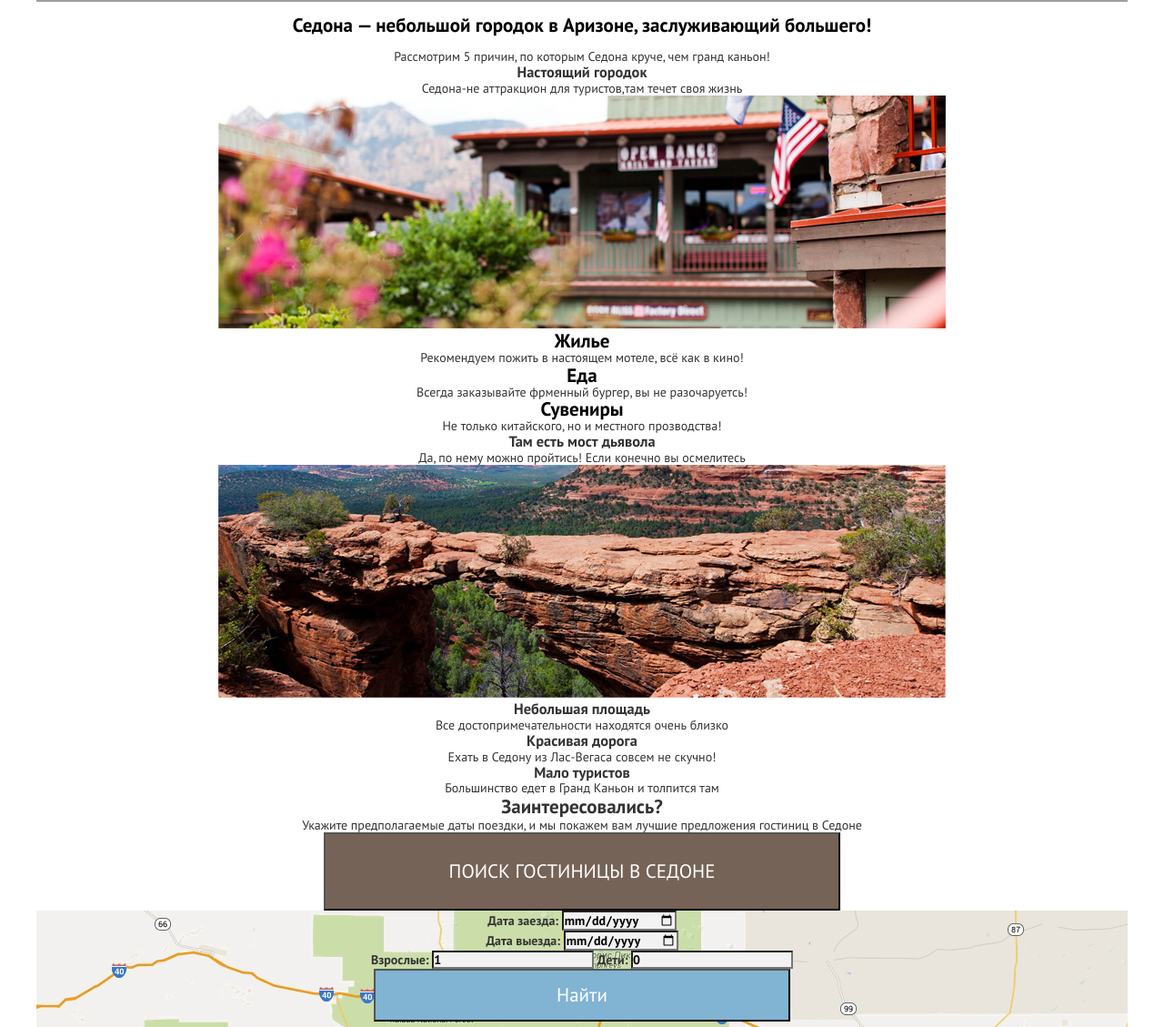
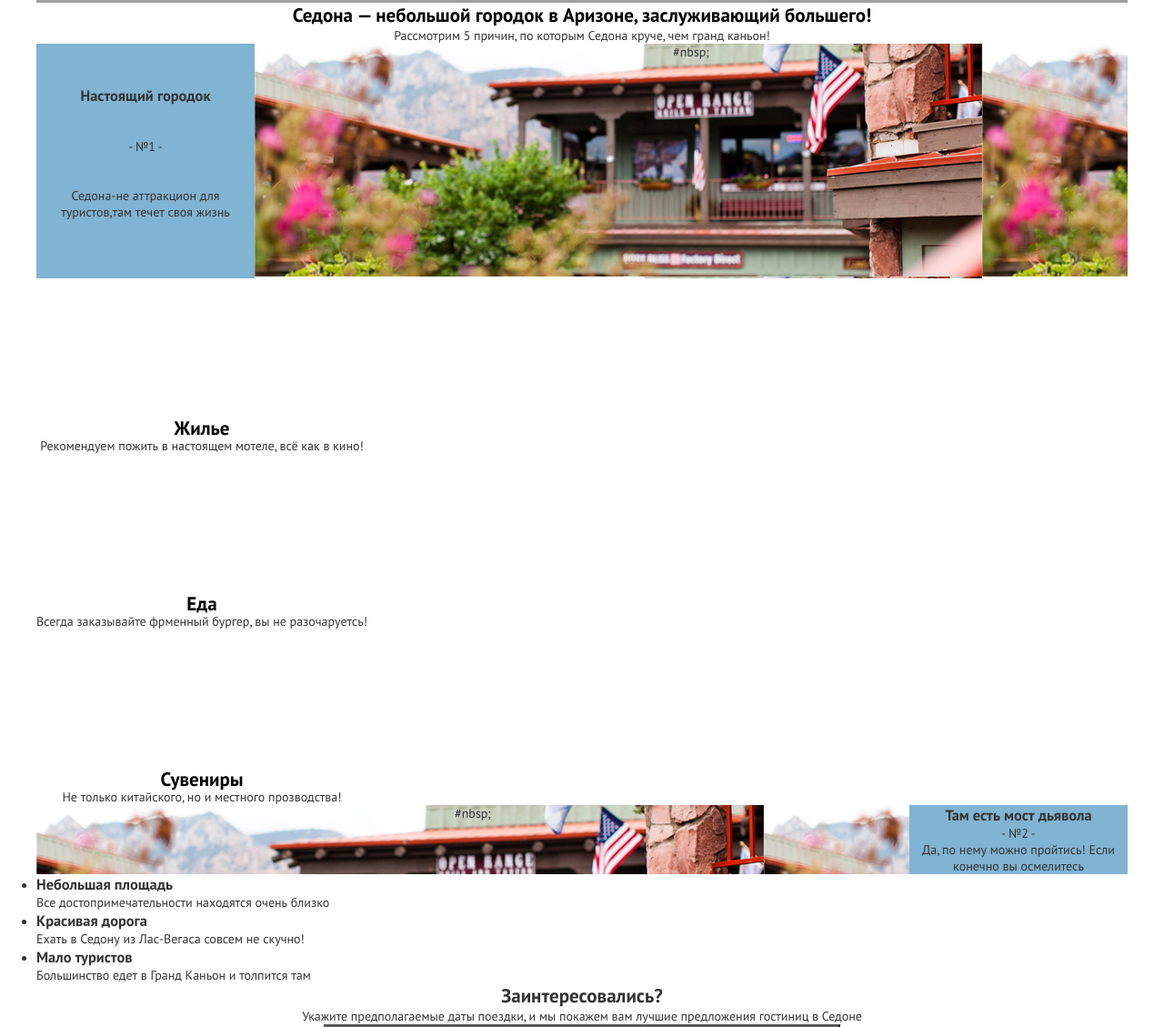
Before and after one commit to taifunnata/202385-sedona-25, a plain HTML site: page index.html in a window 1280 px wide. Shown: the part 532-1661 px from the top of the page at 91% size. Drawn offline with nearby package versions, Linux system fonts and the light colour scheme; grey boxes are pictures that could not be loaded.

Commit message:
Переписала код
Заменила  section на div-ы
Убрала маркера у соц.сетей

```diff
--- a/css/style.css
+++ b/css/style.css
@@ -102,6 +102,30 @@ body {
 
 .features {
     text-align: center;
+    display: flex;
+}
+
+.features .features__info {
+    flex: 0 0 20%;
+    background-color: #81b3d2;
+}
+
+.features .features__image {
+    flex: 1;
+    background-image: url(../img/feature-picture.jpg);
+}
+
+.features .features__info .features__title {
+    margin-top: 46px;
+    margin-bottom: 36px;
+}
+
+.features .features__info .features__number {
+    margin-bottom: 36px;
+}
+
+.features .features__info .features__text {
+    margin-bottom: 64px;
 }
 
 .features-list {
@@ -156,9 +180,14 @@ body {
 .modal-search__body {
     width: 568px;
     height: 395px;
-    box-shadow: 0px 7px 15px 0 var;
+}
 
+form {
+    width: 568px;
+    align-items: center;
+    background-color: #ffffff;
 }
+
 .search-button {
     font-size: 21px;
     width: 568px;
@@ -241,3 +270,12 @@ body {
     height: 41px;
     object-fit: contain;
 }
+
+.social {
+list-style: none;
+}
+
+.services {
+    display: flex;
+
+}
--- a/index.html
+++ b/index.html
@@ -4,7 +4,6 @@
   <meta charset="utf-8">
   <title>HTML Academy: Седона</title>
   <link href="https://fonts.googleapis.com/css?family=PT+Sans:400,700&display=swap&subset=cyrillic" rel="stylesheet">
-  <link href="css/normalize.css" rel="stylesheet">
   <link href="css/style.css" rel="stylesheet">
 </head>
 <body>
@@ -29,62 +28,71 @@
     <div class="cause">
       <span>Рассмотрим 5 причин, по которым Седона круче, чем гранд каньон!</span>
     </div>
-    <section class="features">
-      <h2 class="visually-hidden">Преимущества</h2>
-      <div>
-        <ol class="features-list">
-          <li class="feature-item-town">
-            <div class="real-town">
-              <h3>Настоящий городок</h3>
+    <div class="features">
+      <div class="features__info">
+        <h3 class="features__title">Настоящий городок</h3>
+        <p class="features__number">- №1 -</p>
+        <p class="features__text">Седона-не аттракцион для туристов,там течет своя жизнь</p>
       </div>
-            <div class="description">
-              <p>Седона-не аттракцион для туристов,там течет своя жизнь</p>
-              <img src="img/feature-picture.jpg" width="800" height="256" alt="Настоящий городок. Седона-не аттракцион для туристов,там течет своя жизнь.">
+      <div class="features__image">#nbsp;</div>
+      <!-- <h2 class="visually-hidden">Преимущества</h2> -->
+      <!-- <img src="img/feature-picture.jpg" width="800" height="256" alt="Настоящий городок. Седона-не аттракцион для туристов,там течет своя жизнь.">  -->
     </div>
-          </li>
-          <section class="services">
+    <div class="services">
       <h2 class="visually-hidden">Услуги</h2>
       <ul class="services-list">
         <li class="services-item">
+          <svg class="house__icon">
+            <use xlink:href="img/house.svg"></use>
+          </svg>
           <h3>Жилье</h3>
           <p>Рекомендуем пожить в настоящем мотеле, всё как в кино!</p>
         </li>
         <li class="services-item">
+          <svg class="burger__icon">
+            <use xlink:href="img/burger.svg"></use>
+          </svg>
           <h3>Еда</h3>
           <p>Всегда заказывайте фрменный бургер, вы не разочаруетсь!</p>
         </li>
         <li class="services-item">
+          <svg class="present__icon">
+            <use xlink:href="img/present.svg"></use>
+          </svg>
           <h3>Сувениры</h3>
           <p>Не только китайского, но и местного прозводства!</p>
         </li>
       </ul>
-          </section>
-          <li class="feature-item-bridge">
+    </div>
+    <div class="features">
+      <div class="features__image">#nbsp;</div>
+      <!-- <img src="img/layer-5.jpg" width="800" height="256" alt="Там есть мост дьявола. Да, по нему можно пройтись! Если конечно вы осмелитесь."> -->
+      <div class="features__info">
         <h3>Там есть мост дьявола</h3>
+        <p>- №2 -</p>
         <p>Да, по нему можно пройтись! Если конечно вы осмелитесь</p>
-            <img src="img/layer-5.jpg" width="800" height="256" alt="Там есть мост дьявола. Да, по нему можно пройтись! Если конечно вы осмелитесь.">
-          </li>
+      </div>
+    </div>
+    <div class="services">
+      <ul>
         <li class="feature-item-square">
           <h3>Небольшая площадь</h3>
           <p>Все достопримечательности находятся очень близко</p>
         </li>
         <li class="feature-item-road">
           <h3>Красивая дорога</h3>
-            <p>Ехать в Седону из Лас-Вегаса совсем
-              не скучно!</p>
+          <p>Ехать в Седону из Лас-Вегаса совсем не скучно!</p>
         </li>
         <li class="feature-item-tourist">
           <h3>Мало туристов</h3>
           <p>Большинство едет в Гранд Каньон и толпится там</p>
         </li>
-          </ol>
+      </ul>
     </div>
-      </section>
-      <div class="index-columns">
-        <section class="interesting">
+    <div class="interesting">
       <h2>Заинтересовались?</h2>
       <p>Укажите предполагаемые даты поездки, и мы покажем вам лучшие предложения гостиниц в Седоне</p>
-        </section>
+    </div>
     <section class="search">
       <div class="modal-form modal-search">
         <div class="modal-search__header">
@@ -108,16 +116,14 @@
           </form>
         </div>
       </div>
-        </div>
     </section>
-    </div>
   </main>
   <footer class="main-footer">
     <a class="visitsedona" href="#">
       #VISITSEDONA
     </a>
     <div class="footer-social">
-      <ul>
+      <ul class="social">
         <li>
           <a class="social-button" href="#">
             <img src="img/twitter.svg" alt="Твиттер">
@@ -139,7 +145,8 @@
       <span>Website by</span>
       <div class="logo-html">
         <a href="https://htmlacademy.ru/intensive/htmlcss">
-          <img src="img/logo-htmlacademy.svg" width="100" height="50" alt="html academy"></a>
+          <img src="img/logo-htmlacademy.svg" width="100" height="50" alt="html academy">
+        </a>
       </div>
     </p>
   </footer>
```
Also changed, not shown: catalog.html (+1 -1 lines), img/burger.svg (added), img/house.svg (added), img/icon-1.svg (deleted), img/icon-2.svg (deleted), img/icon-3.svg (deleted), img/present.svg (added). Lines whose indentation alone changed are shown as unchanged.
